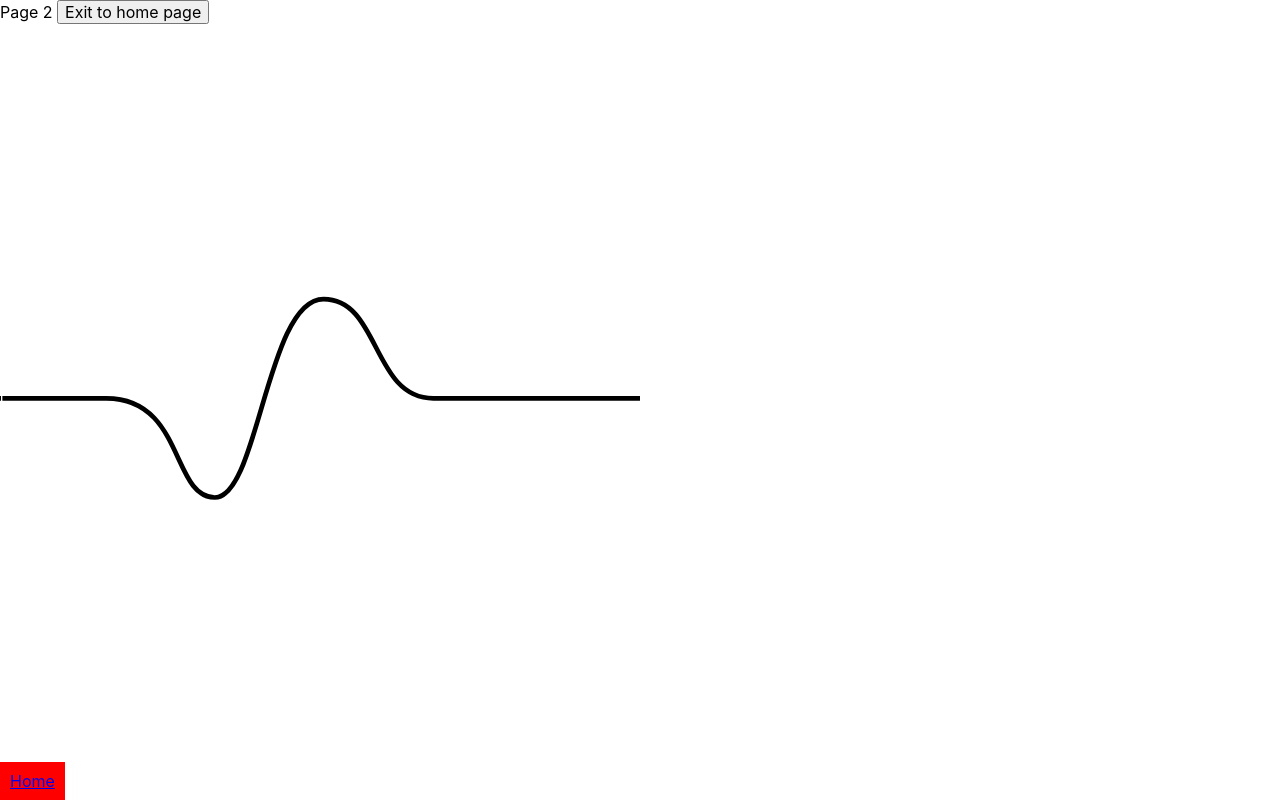
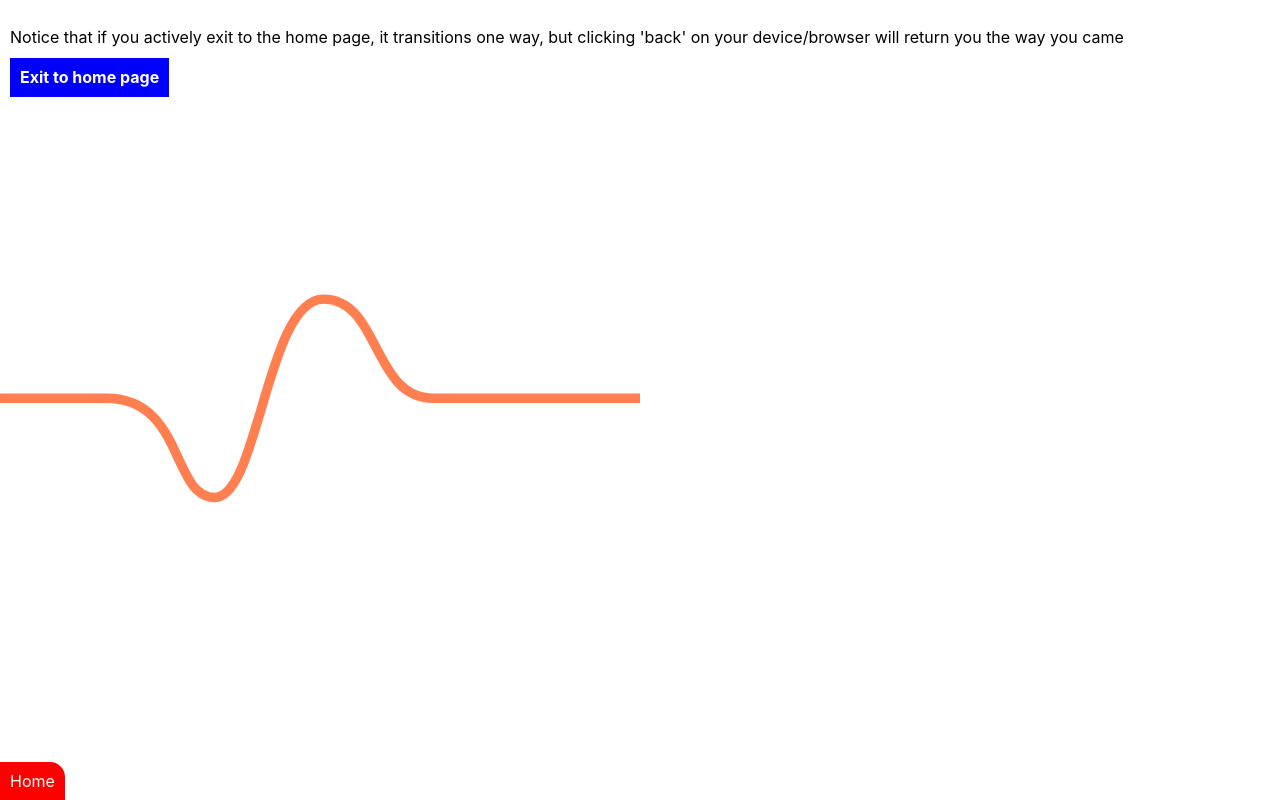
Before and after one commit to jthawme/LifelinePrototypes, a React (Create React App) app: page /lifeline/other in a window 1280 px wide. Built offline with nearby package versions, Linux system fonts and the light colour scheme.

Commit message:
clearned up some things

```diff
--- a/src/pages/App/App.module.scss
+++ b/src/pages/App/App.module.scss
@@ -4,7 +4,21 @@
   ul {
     list-style: none;
 
-    padding: 0;
+    padding: 30px;
     margin: 0;
+
+    height: 100vh;
+    overflow: auto;
+
+    li {
+      margin: 10px 0;
+    }
+
+    a {
+      color: blue;
+      font-weight: bold;
+
+      text-decoration: none;
+    }
   }
 }
--- a/src/pages/LifelineTransfer/LifelineTransfer.js
+++ b/src/pages/LifelineTransfer/LifelineTransfer.js
@@ -6,7 +6,7 @@ import { AnimatePresence } from "framer-motion";
 import PagesProvider from "./PagesContext";
 import Page1 from "./parts/Page1";
 import Page2 from "./parts/Page2";
-import { PageLock } from "../common/PageLock";
+import { PageLock } from "../../common/PageLock";
 
 const LifelineTransfer = () => {
   const location = useLocation();
--- a/src/pages/LifelineTransfer/parts/Page.module.scss
+++ b/src/pages/LifelineTransfer/parts/Page.module.scss
@@ -2,6 +2,30 @@
   position: relative;
   width: 100vw;
   height: 100vh;
+
+  padding: 10px;
+
+  p {
+    line-height: 1.4;
+  }
+
+  a,
+  button {
+    display: inline-block;
+
+    background-color: #00f;
+    color: white;
+
+    padding: 10px;
+
+    text-decoration: none;
+    font-weight: bold;
+
+    border: 0;
+    border-radius: 0;
+
+    margin-top: 10px;
+  }
 }
 
 .svgConnect {
@@ -14,8 +38,11 @@
 
   width: 50vw;
 
+  color: coral;
+
   path {
-    stroke-width: 2px;
+    stroke-width: 4px;
+    stroke-linecap: round;
   }
 
   &.right {
@@ -34,12 +61,14 @@
 
   transform: translate3d(0, -50%, 0);
 
+  color: coral;
+
   svg {
     width: 100%;
   }
 
   path {
-    stroke-width: 1px;
+    stroke-width: 2px;
   }
 
   &.right {
--- a/src/pages/LifelineTransfer/parts/Page1.js
+++ b/src/pages/LifelineTransfer/parts/Page1.js
@@ -43,7 +43,11 @@ const Page1 = () => {
       variants={variants}
       className={styles.page}
     >
-      Page 1 <Link to="/lifeline/other">Go to next page</Link>
+      <p>
+        Consider this page the 'home' page. Try navigating off to a strand.
+        <br />
+        <Link to="/lifeline/other">Open story</Link>
+      </p>
       <div className={[styles.left, styles.svgConnect].join(" ")}>
         <Left />
       </div>
--- a/src/pages/LifelineTransfer/parts/Page2.js
+++ b/src/pages/LifelineTransfer/parts/Page2.js
@@ -45,7 +45,13 @@ const Page2 = () => {
       variants={variants}
       className={styles.page}
     >
-      Page 2 <button onClick={onClick}>Exit to home page</button>
+      <p>
+        Notice that if you actively exit to the home page, it transitions one
+        way, but clicking 'back' on your device/browser will return you the way
+        you came
+        <br />
+        <button onClick={onClick}>Exit to home page</button>
+      </p>
       <div className={[styles.right, styles.svgConnect].join(" ")}>
         <Right />
       </div>
--- a/src/pages/ParallaxScroll/components/Block.module.scss
+++ b/src/pages/ParallaxScroll/components/Block.module.scss
@@ -1,8 +1,6 @@
 .block {
   width: 100%;
   height: 80vh;
-
-  outline: 1px solid red;
 
   padding: 20px;
 
--- a/src/styles/global.scss
+++ b/src/styles/global.scss
@@ -33,4 +33,11 @@ code {
 
   padding: 10px;
   background-color: red;
+  color: white;
+
+  border-top-right-radius: 15px;
+
+  text-decoration: none;
+
+  z-index: 10000;
 }
```
Also changed, not shown: src/common/PageLock.js (renamed from src/pages/common/PageLock.js), src/pages/LifelineTransfer/parts/line.svg, src/pages/LifelineTransfer/parts/right.svg.
